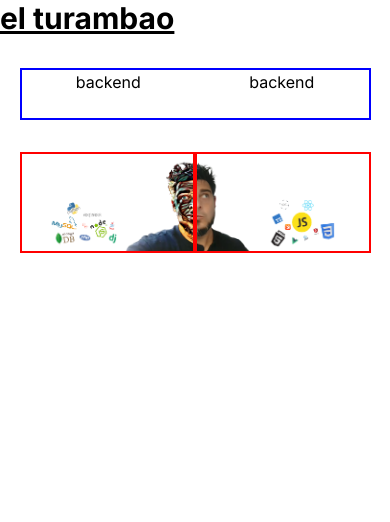
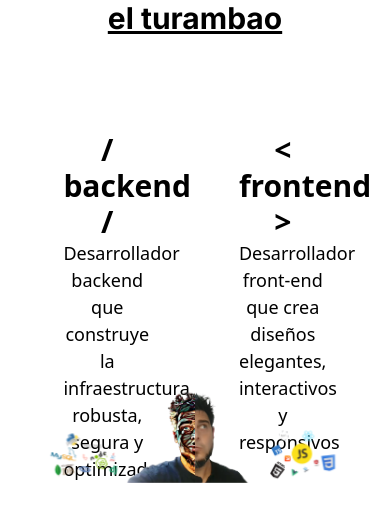
Before and after one commit to omarPerez1987/portfolio, a Next.js app: page / in a window 390 px wide. Shown: the top 522 px of the page. Built offline with nearby package versions, Linux system fonts and the light colour scheme; what tailwindcss-animated would draw is missing.

Commit message:
feat: añado titulo de banner !Añadiendo titulo y diseño responsive  para banner¡

```diff
--- a/src/app/globals.css
+++ b/src/app/globals.css
@@ -7,3 +7,10 @@
   padding: 0;
   background: white;
 }
+
+body {
+  display: flex;
+  flex-direction: column;
+  align-items: center;
+  font-size: large;
+}
--- a/src/app/page.tsx
+++ b/src/app/page.tsx
@@ -13,19 +13,32 @@ export default function Home() {
         <h1 className="text-3xl font-bold underline">el turambao</h1>
       </header>
 
-      <section
-        className="grid grid-cols-2 grid-rows-2 justify-items-center"
-        style={{margin: '2rem 5% ', width: 'auto', border: '2px solid blue'}}
+      <main
+        className="grid grid-cols-2 grid-rows-1 justify-items-center font-sans"
+        style={{ margin: "2rem 5% ", width: "auto" }}
+      >
+        <div
+          className="mt-16 text-center w-6/12"
+          style={{
+            opacity: "0",
+            animation: "watch 150ms 2.4s 1 linear forwards",
+          }}
         >
-        <div>
-          <h1>backend</h1>
+          <h1 className="font-black text-3xl">/ backend /</h1>
+          <p>Desarrollador backend que construye la infraestructura robusta, segura y optimizada</p>
         </div>
-        <div>
-          <h1>backend</h1>
+
+        <div
+          className="mt-16 text-center w-6/12 "
+          style={{
+            opacity: "0",
+            animation: "watch 150ms 2.4s 1 linear forwards",
+          }}
+        >
+          <h1 className="font-black text-3xl">{`< frontend >`}</h1>
+          <p>Desarrollador front-end que crea diseños elegantes, interactivos y responsivos</p>
         </div>
-      </section>
 
-      <main>
         <section className="container">
           <Logos_back
             src={"/image/logos_back.png"}
@@ -89,22 +102,16 @@ export default function Home() {
         </section>
       </main>
 
+      <main></main>
+
       <style jsx>
         {`
-          main {
-            display: flex;
-            justify-content: center;
-            align-items: center;
-            margin: 0rem 5%;
-          }
-
           .container {
-            border: 2px solid red;
+            margin-top: -8rem;
             display: flex;
             justify-content: center;
             align-items: end;
-            width: 50%;
-            max-width: 100%;
+            width: 100%;
           }
 
           // ANIMATIONS
```
